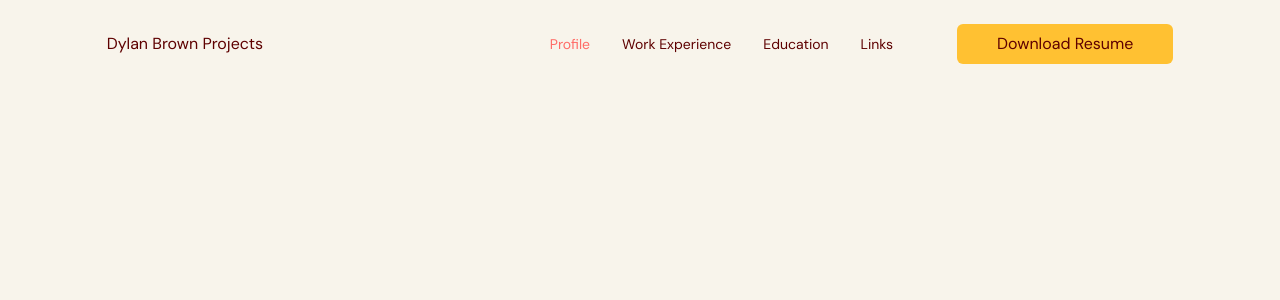
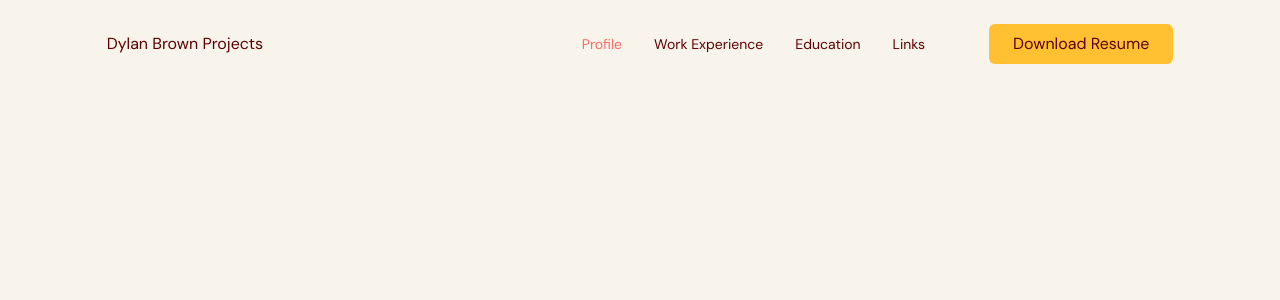
Before and after one commit to nalyd17/dylan-brown-projects, a React (Vite) app: page / in a window 1280 px wide. Shown: the top 300 px of the page. Built offline with nearby package versions, Linux system fonts and the light colour scheme.

Commit message:
[BUG] Fix excessive padding around 'resume download' button

```diff
--- a/src/scenes/navbar/index.tsx
+++ b/src/scenes/navbar/index.tsx
@@ -46,7 +46,7 @@ const Navbar = ({ selectedPage, setSelectedPage }: Props) => {
                 </div>
                 <div className={`${flexBetween} gap-8`}>
                   <button
-                    className="rounded-md bg-secondary-500 px-10 py-2 hover:bg-primary-500 hover:text-white"
+                    className="rounded-md bg-secondary-500 px-6 py-2 hover:bg-primary-500 hover:text-white"
                     onClick={() => alert("TODO: Download Functionality")}
                   >
                     Download Resume
```
